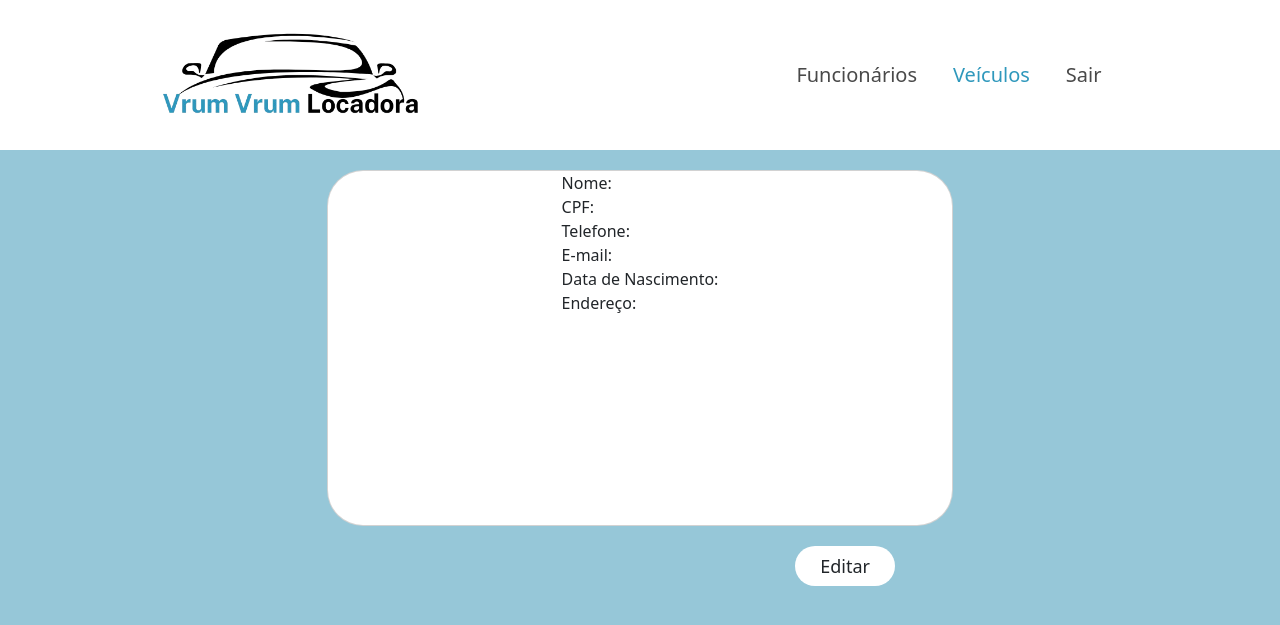
After one commit to marcosvianaap/vrumvrumlocadora, a Flask app: page /administrador/veiculos in a window 1280 px wide. The commit adds this page. Shown: the top 625 px of the page. Run offline with Flask 3, Linux system fonts and the light colour scheme; some libraries are stand-ins or nearby versions.

Commit message:
construcao das telas de gerenciamento de veiculos

```diff
--- a/app.py
+++ b/app.py
@@ -26,10 +26,15 @@ def administrador():
 def pesquisar_funcionario():
     return render_template("pesquisar_funcionario.html")
 
+@app.route("/administrador/veiculos")
+def gerenciar_veiculos():
+    return render_template("geren_veic.html")
+
 @app.route("/administrador/funcionarios/criarFuncionario")
 def criar_funcionario():
     script_url = url_for('static', filename='js/menssagemErro.js') #Caminho absoluto do script
     return render_template("criar_funcionario.html", script_url=script_url)
+
 
 @app.route('/tela_login')
 def tela_login():
--- /dev/null
+++ b/static/styles/geren_veic.css
@@ -0,0 +1,39 @@
+.container {
+    width: 100vh;
+    position: relative;
+
+}
+
+.card {
+
+    align-items: center;
+    margin: 20px 75px 20px 75px;
+    padding: 0px 0px 27% 0px;
+    border-radius: 36px;
+    background-color: (--color3);
+    position: relative;
+
+}
+
+.btn{
+    background-color: var(--color7);
+    width: 100px;
+    height: 40px;
+    border-radius: 36px;
+    text-align: center;
+    font-size: 18px;
+    transition: transform 0.3s ease;
+    position: relative;
+    margin-left: 70%;
+
+}
+#dados{
+    margin: 0%;
+    position: relative;
+
+    P{
+        margin: 0%;
+        left: 0%;
+
+    }
+}
--- a/templates/administrador.html
+++ b/templates/administrador.html
@@ -16,7 +16,8 @@ Home
             <img class="icone" src="{{ url_for('static', filename='img/funcionario.png') }}" alt="Logo">
         </a>
 
-        <a href="#">
+        <!-- Caminho para a tela de gerenciamento de veiculos > A partir do card -->
+        <a href="{{ url_for('gerenciar_veiculos') }}">
             <img class="icone" src="{{ url_for('static', filename='img/veiculo.png') }}" alt="Logo">
         </a>
 
--- a/templates/base.html
+++ b/templates/base.html
@@ -13,6 +13,8 @@
     <link rel="stylesheet" href="{{ url_for('static', filename='bootstrap-5.3.3-dist/css/bootstrap.min.css') }}">
     <link rel="stylesheet" href="{{ url_for('static', filename='styles/administrador.css') }}">
     <link rel="stylesheet" href="{{ url_for('static', filename='styles/funcionario.css') }}">
+    <link rel="stylesheet" href="{{ url_for('static', filename='styles/geren_veic.css') }}">
+
     {% block links %}
     {%endblock%}
 </head>
@@ -38,8 +40,13 @@
                         <a class="nav-link" href="{{ url_for('pesquisar_funcionario') }}">Funcionários <span
                                 class="sr-only"></span></a>
                     </li>
-                    <li class="nav-item">
-                        <a class="nav-link" href="#">Veículos</a>
+
+                     <!-- Caminho para a tela de gerenciamento de veiculos > A partir do botão no head -->
+                    <li
+
+                        class="nav-item {% if request.path.startswith('/administrador/veiculos') %}active{% endif %}">
+                        <a class="nav-link" href="{{ url_for('gerenciar_veiculos') }}">Veículos<span
+                            class="sr-only"></span></a>
                     </li>
                     <li class="nav-item">
                         <a class="nav-link" href="#">Sair</a>
--- /dev/null
+++ b/templates/geren_veic.html
@@ -0,0 +1,31 @@
+{% extends 'base.html' %}
+
+{% block titulo %}
+Gerenciar Veiculos
+{% endblock %}
+
+{% block links %}
+{% endblock %}
+
+{% block conteudo %}
+
+
+<main class="container">
+
+    <div class="card">
+        <div id="dados">
+        <p>Nome: </p>
+        <p>CPF:</p>
+        <p>Telefone:</p>
+        <p>E-mail: </p>
+        <p>Data de Nascimento: </p>
+        <p>Endereço:</p>
+        </div>
+
+    </div>
+
+    <button class="btn" type="button"> Editar</button>
+
+</main>
+
+{% endblock %}
```
Also changed, not shown: static/styles/funcionario.css (line endings or trailing spaces).
